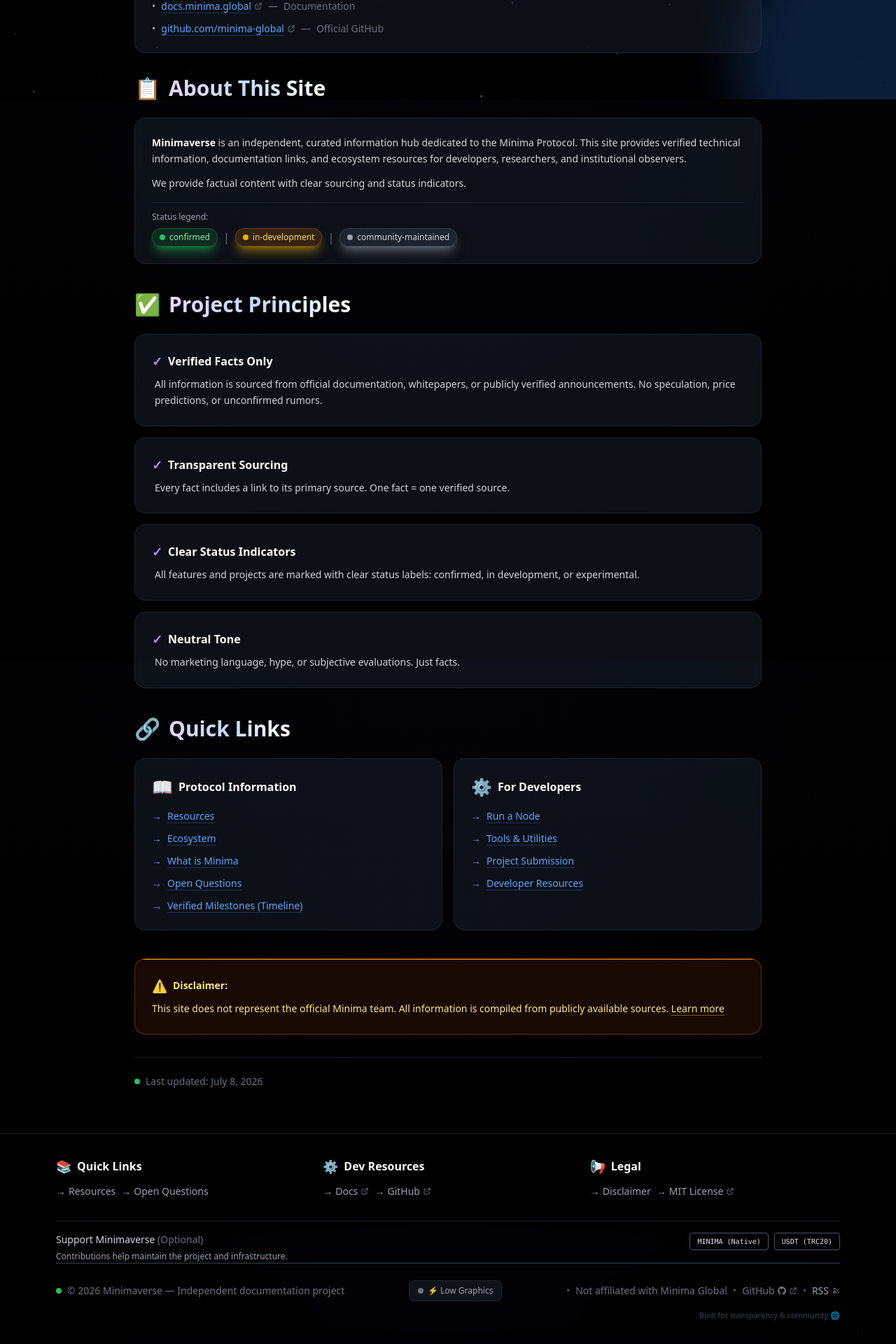
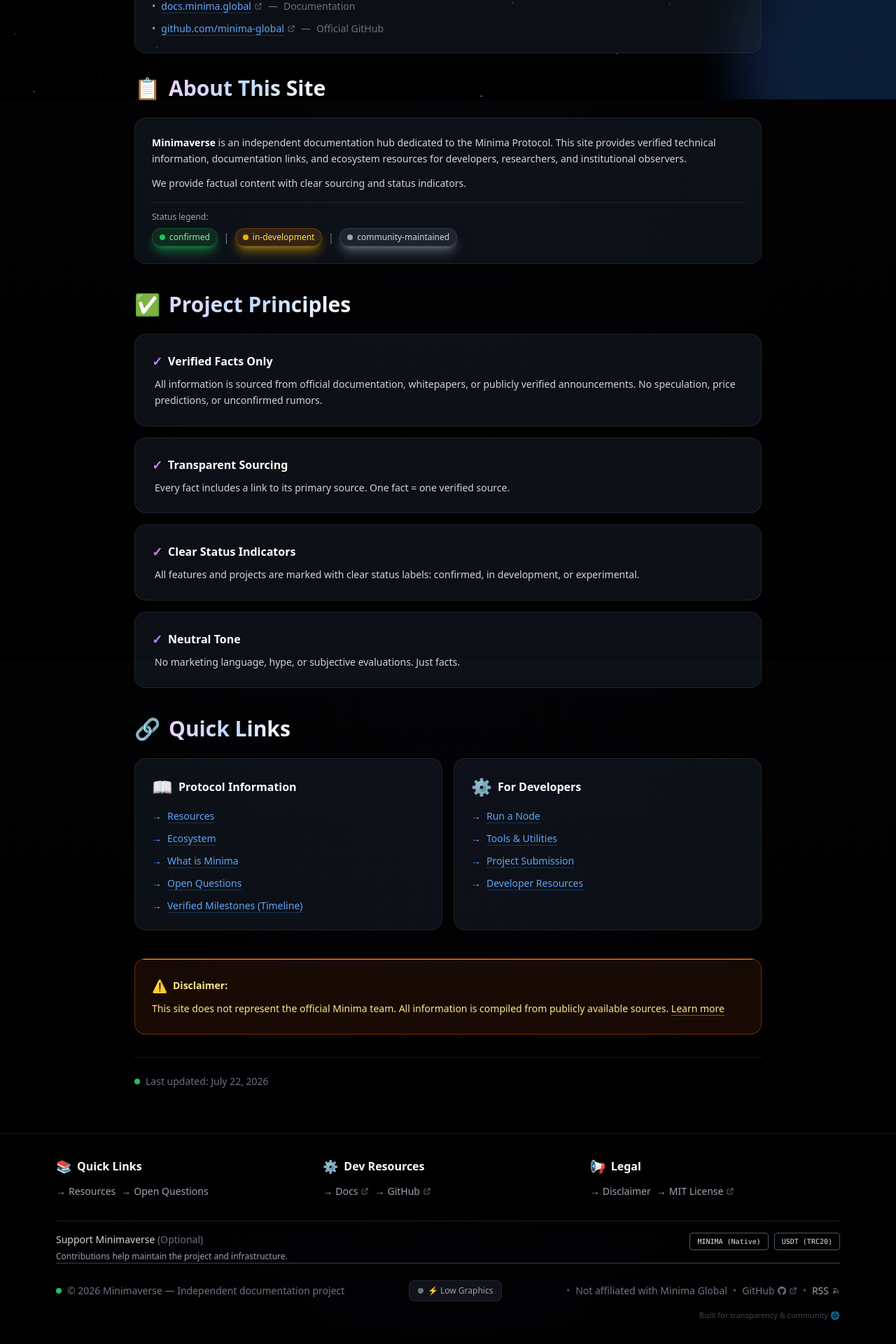
Before and after one commit to KuA1bo/minimaverse-site, a Next.js app: page / in a window 1280 px wide. Shown: the part 658-2578 px from the top of the page at 70% size. Built offline with nearby package versions, Linux system fonts and the light colour scheme.

Commit message:
polish: update homepage terminology and date

```diff
--- a/src/app/page.tsx
+++ b/src/app/page.tsx
@@ -61,7 +61,7 @@ const JsonLd = () => (
             "@type": "WebSite",
             "name": "Minimaverse",
             "url": "https://minimaverse.com",
-            "description": "Independent information hub for the Minima Protocol. Verified documentation, node guides, ecosystem resources.",
+            "description": "Independent documentation hub for the Minima Protocol. Verified documentation, node guides, ecosystem resources.",
             "publisher": { "@type": "Organization", "name": "Minimaverse Community", "url": "https://minimaverse.com" },
             "inLanguage": "en",
             "potentialAction": {
@@ -74,7 +74,7 @@ const JsonLd = () => (
             "@type": "Organization",
             "name": "Minimaverse",
             "url": "https://minimaverse.com",
-            "description": "Independent information hub for the Minima Protocol",
+            "description": "Independent documentation hub for the Minima Protocol",
             "logo": "https://minimaverse.com/logo.webp",
             "sameAs": [
               "https://twitter.com/Minimaverse",
@@ -235,7 +235,7 @@ export default function HomePage() {
           <h2 className="text-2xl sm:text-3xl font-bold mb-4 sm:mb-6 flex items-center gap-3"><span className="text-2xl sm:text-3xl">📋</span><span className="bg-gradient-to-r from-purple-200 via-blue-200 to-white bg-clip-text text-transparent">About This Site</span></h2>
           <div className="relative bg-gray-800/40 border border-gray-700/40 rounded-2xl p-4 sm:p-6 transition-all duration-300 hover:border-purple-500/50 hover:shadow-2xl hover:shadow-purple-500/15 group overflow-hidden">
             <div className="absolute top-0 left-0 w-full h-px bg-gradient-to-r from-purple-500 via-blue-500 to-cyan-500 transform scale-x-0 group-hover:scale-x-100 transition-transform duration-500 origin-left" />
-            <p className="text-gray-300 text-sm mb-3 leading-relaxed"><strong className="text-white">Minimaverse</strong> is an independent, curated information hub dedicated to the Minima Protocol. This site provides verified technical information, documentation links, and ecosystem resources for developers, researchers, and institutional observers.</p>
+            <p className="text-gray-300 text-sm mb-3 leading-relaxed"><strong className="text-white">Minimaverse</strong> is an independent documentation hub dedicated to the Minima Protocol. This site provides verified technical information, documentation links, and ecosystem resources for developers, researchers, and institutional observers.</p>
             <p className="text-gray-300 text-sm leading-relaxed">We provide factual content with clear sourcing and status indicators.</p>
             <div className="mt-4 pt-3 border-t border-gray-700/40">
               <p className="text-gray-400 text-xs mb-2">Status legend:</p>
@@ -268,7 +268,7 @@ export default function HomePage() {
           <h2 className="text-2xl sm:text-3xl font-bold mb-4 sm:mb-6 flex items-center gap-3"><span className="text-2xl sm:text-3xl">🔗</span><span className="bg-gradient-to-r from-purple-200 via-blue-200 to-white bg-clip-text text-transparent">Quick Links</span></h2>
           <div className="grid grid-cols-1 md:grid-cols-2 gap-4">
             {[
-              { title: 'Protocol Information', icon: '📖', links: [{ href: '/links', text: 'Resources' }, { href: '/ecosystem', text: 'Ecosystem' }, { href: '/about', text: 'What is Minima' }, { href: '/open-questions', text: 'Open Questions' }, { href: '/timeline', text: 'Verified Milestones (Timeline)' }] },
+              { title: 'Protocol Information', icon: '📖', links: [{ href: '/resources', text: 'Resources' }, { href: '/ecosystem', text: 'Ecosystem' }, { href: '/about', text: 'What is Minima' }, { href: '/open-questions', text: 'Open Questions' }, { href: '/timeline', text: 'Verified Milestones (Timeline)' }] },
               { title: 'For Developers', icon: '⚙️', links: [{ href: '/nodes', text: 'Run a Node' }, { href: '/tools', text: 'Tools & Utilities' }, { href: '/submit-project', text: 'Project Submission' }, { href: '/developers', text: 'Developer Resources' }] },
             ].map((section, index) => (
               <div key={index} className="relative bg-gray-800/40 border border-gray-700/40 rounded-2xl p-4 sm:p-6 transition-all duration-300 hover:border-purple-500/50 hover:shadow-2xl hover:shadow-purple-500/15 group overflow-hidden hover:-translate-y-1">
@@ -294,7 +294,7 @@ export default function HomePage() {
         </div>
 
         <section className="border-t border-gray-700/40 pt-6 opacity-0 animate-fade-in-up delay-300">
-          <p className="text-gray-500 text-sm flex items-center gap-2"><span className="w-2 h-2 bg-green-500 rounded-full animate-pulse" />Last updated: July 8, 2026</p>
+          <p className="text-gray-500 text-sm flex items-center gap-2"><span className="w-2 h-2 bg-green-500 rounded-full animate-pulse" />Last updated: July 22, 2026</p>
         </section>
       </article>
     </div>
```
